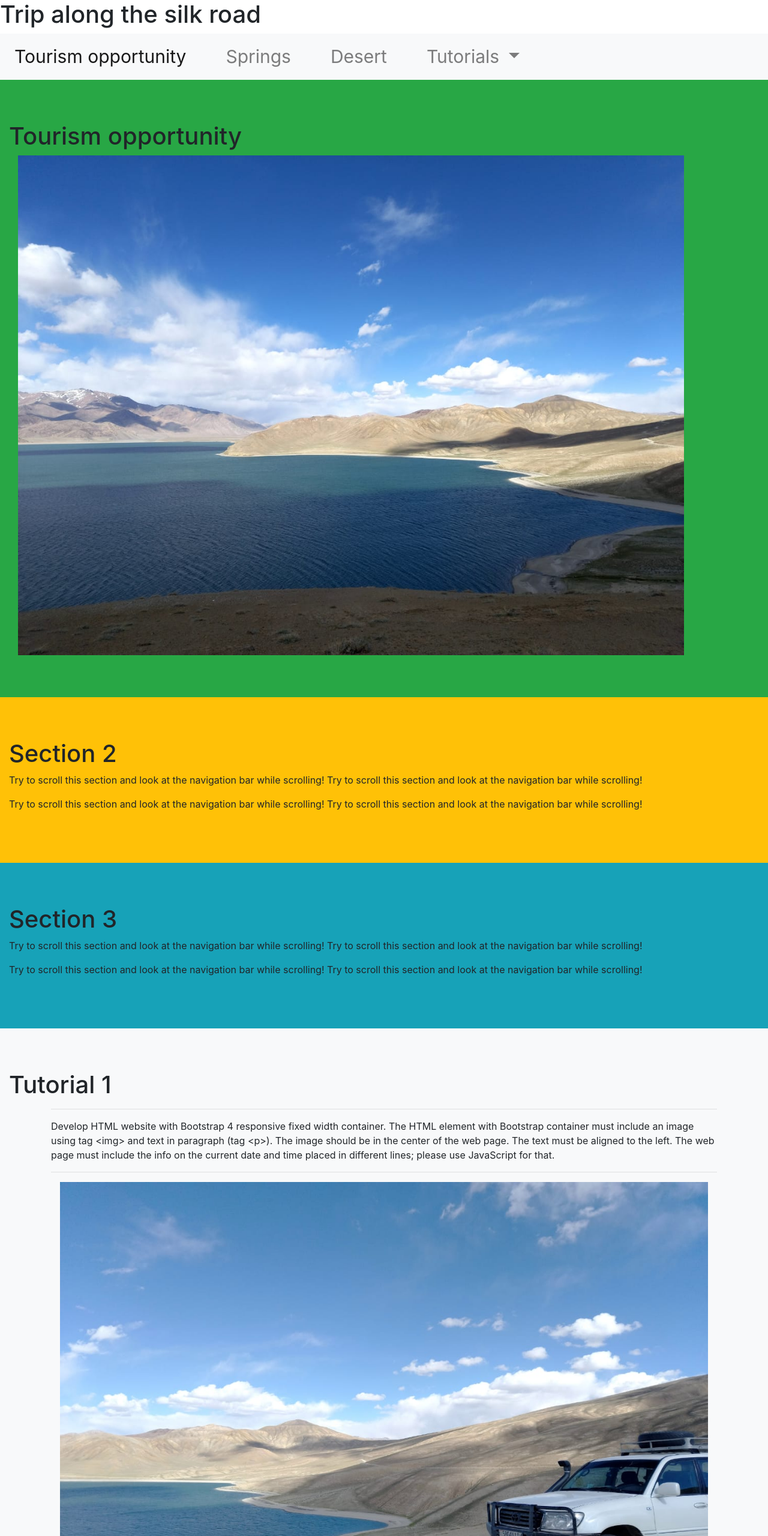
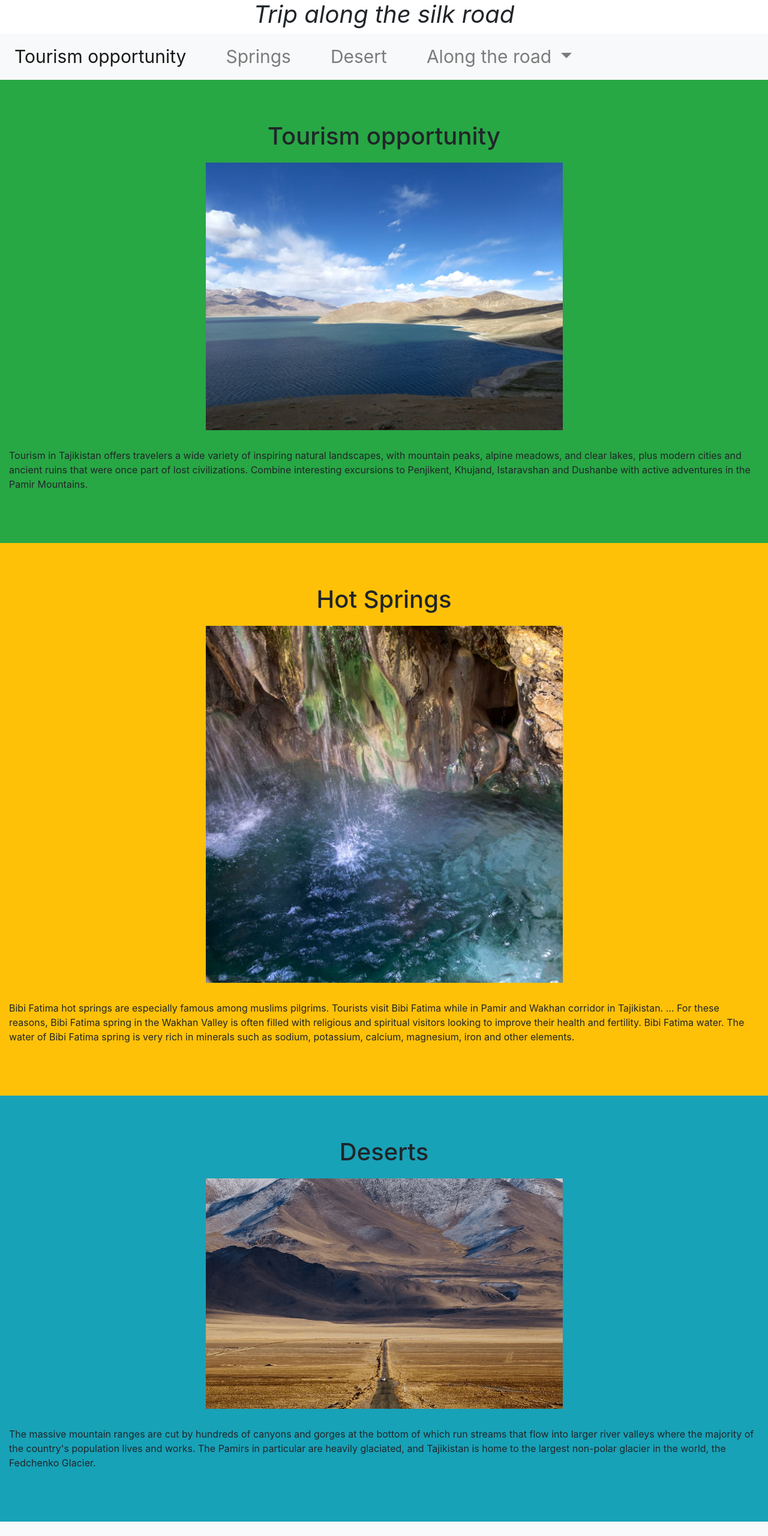
Before and after one commit to Mirzonabot/mirzonabot.github.io, a plain HTML site: page bootstrap/index.html in a window 1280 px wide. Shown: the top 2560 px of the page at 60% size. Drawn offline with nearby package versions, Linux system fonts and the light colour scheme.

Commit message:
bootstrap final added

```diff
--- a/bootstrap/index.html
+++ b/bootstrap/index.html
@@ -4,7 +4,7 @@
     <meta charset="UTF-8">
     <meta http-equiv="X-UA-Compatible" content="IE=edge">
     <meta name="viewport" content="width=device-width, initial-scale=1.0">
-    <title>Tutorial</title>
+    <title>Along the silk road</title>
     <link rel="stylesheet" href="https://cdn.jsdelivr.net/npm/bootstrap@4.1.3/dist/css/bootstrap.min.css" integrity="sha384-MCw98/SFnGE8fJT3GXwEOngsV7Zt27NXFoaoApmYm81iuXoPkFOJwJ8ERdknLPMO" crossorigin="anonymous">
     <script src="https://code.jquery.com/jquery-3.3.1.slim.min.js" integrity="sha384-q8i/X+965DzO0rT7abK41JStQIAqVgRVzpbzo5smXKp4YfRvH+8abtTE1Pi6jizo" crossorigin="anonymous"></script>
 <script src="https://cdn.jsdelivr.net/npm/popper.js@1.14.3/dist/umd/popper.min.js" integrity="sha384-ZMP7rVo3mIykV+2+9J3UJ46jBk0WLaUAdn689aCwoqbBJiSnjAK/l8WvCWPIPm49" crossorigin="anonymous"></script>
@@ -14,15 +14,30 @@
         margin-right: 50px;
         font-size: 30px;
     }
+    .title {
+      text-align: center;
+      font-weight: 400;
+      font-style: oblique;
+    }
+    .sectionheader {
+      text-align: center;
+      margin-bottom: 20px;
+    }
+    .center {
+  display: block;
+  margin-left: auto;
+  margin-right: auto;
+  width: 50%;
+}
+  .secpar{
+    margin-top: 30px;
+  }
 </style>
 </head>
 <body>
 
-    <h1 class="">Trip along the silk road</h1>
+    <h1 class="title">Trip along the silk road</h1>
     <nav class="navbar navbar-expand-lg navbar-light bg-light">
-
-
-
         <div class="collapse navbar-collapse" id="navbarSupportedContent">
           <ul class="navbar-nav mr-auto">
             <li class="nav-item active">
@@ -36,39 +51,40 @@
             </li>
             <li class="nav-item dropdown">
               <a class="nav-link dropdown-toggle" href="#" id="navbarDropdown" role="button" data-toggle="dropdown" aria-haspopup="true" aria-expanded="false">
-                Tutorials
+                Along the road
               </a>
               <div class="dropdown-menu" aria-labelledby="navbarDropdown">
-                <a class="dropdown-item" href="#tutorial1">Tutorial 1</a>
-                <a class="dropdown-item" href="#tutorial2">Tutorial 2</a>
-                <a class="dropdown-item" href="#tutorial3">Tutorial 3</a>
-                <a class="dropdown-item" href="#tutorial4">Tutorial 4</a>
+                <a class="dropdown-item" href="#tutorial1">Murghob</a>
+                <a class="dropdown-item" href="#tutorial2">Pomir</a>
+                <a class="dropdown-item" href="#tutorial3">Wakhon</a>
+                <a class="dropdown-item" href="#tutorial4">Darvoz</a>
               </div>
             </li>
           </ul>
         </div>
       </nav>
       <div id="section1" class="container-fluid bg-success" style="padding-top:70px;padding-bottom:70px">
-        <h1>Tourism opportunity</h1>
-        <img src="images/WhatsApp Image 2022-03-10 at 14.24.24.jpeg" alt="" srcset="" class="container" style="text-align: center;">
+        <h1 class="sectionheader">Tourism opportunity</h1>
+        <img  src="images/WhatsApp Image 2022-03-10 at 14.24.24.jpeg" alt="" srcset="" class="container center">
+        <p class="secpar">Tourism in Tajikistan offers travelers a wide variety of inspiring natural landscapes, with mountain peaks, alpine meadows, and clear lakes, plus modern cities and ancient ruins that were once part of lost civilizations. Combine interesting excursions to Penjikent, Khujand, Istaravshan and Dushanbe with active adventures in the Pamir Mountains.</p>
+
       </div>
       <div id="section2" class="container-fluid bg-warning" style="padding-top:70px;padding-bottom:70px">
-        <h1>Section 2</h1>
-        <p>Try to scroll this section and look at the navigation bar while scrolling! Try to scroll this section and look at the navigation bar while scrolling!</p>
-        <p>Try to scroll this section and look at the navigation bar while scrolling! Try to scroll this section and look at the navigation bar while scrolling!</p>
+        <h1 class="sectionheader">Hot Springs</h1>
+        <img  src="images/Hot_spring.jpg" alt="" srcset="" class="container center">
+        <p class="secpar">Bibi Fatima hot springs are especially famous among muslims pilgrims. Tourists visit Bibi Fatima while in Pamir and Wakhan corridor in Tajikistan. ... For these reasons, Bibi Fatima spring in the Wakhan Valley is often filled with religious and spiritual visitors looking to improve their health and fertility. Bibi Fatima water. The water of Bibi Fatima spring is very rich in minerals such as sodium, potassium, calcium, magnesium, iron and other elements.</p>
       </div>
       <div id="section3" class="container-fluid bg-info" style="padding-top:70px;padding-bottom:70px" >
-        <h1>Section 3</h1>
-        <p>Try to scroll this section and look at the navigation bar while scrolling! Try to scroll this section and look at the navigation bar while scrolling!</p>
-        <p>Try to scroll this section and look at the navigation bar while scrolling! Try to scroll this section and look at the navigation bar while scrolling!</p>
+        <h1 class="sectionheader">Deserts</h1>
+        <img  src="images/desert.png" alt="" srcset="" class="container center">
+        <p class="secpar">The massive mountain ranges are cut by hundreds of canyons and gorges at the bottom of which run streams that flow into larger river valleys where the majority of the country's population lives and works. The Pamirs in particular are heavily glaciated, and Tajikistan is home to the largest non-polar glacier in the world, the Fedchenko Glacier.</p>
       </div>
       <div id="tutorial1" class="container-fluid bg-light" style="padding-top:70px;padding-bottom:70px">
-        <h1>Tutorial 1</h1>
+        <h1>Murghob</h1>
         <div class="container">
           <p>
             <hr>
-            Develop HTML website with Bootstrap 4 responsive fixed width container.
-            The HTML element with Bootstrap container must include an image using tag &lt;img&gt; and text in paragraph (tag &lt;p&gt;). The image should be in the center of the web page. The text must be aligned to the left. The web page must include the info on the current date and time placed in different lines; please use JavaScript for that.
+            Murghob, formerly Pamirski Post is the capital of Murghob District in the Pamir Mountains of Gorno-Badakhshan Autonomous Region, Tajikistan. With a population of 4,000, Murghab is about the only significant town in the eastern half of Gorno-Badakhshan. It is the highest town in Tajikistan (and of the former Soviet Union) at 3,650 m above sea level. It is where the Pamir Highway crosses the river Murghab.
             <hr>
             <img src = "images/img1.jpeg" class="container" style="text-align: center;">
           </p>
@@ -77,12 +93,11 @@
 
       </div>
       <div id="tutorial2" class="container-fluid bg-light" style="padding-top:70px;padding-bottom:70px">
-        <h1>Tutorial 2</h1>
+        <h1>Pomir</h1>
         <div class="container">
             <p>
               <hr>
-              Develop HTML website with Bootstrap 4 responsive fixed width container.
-              The HTML element with Bootstrap container must include an image using tag &lt;img&gt; and text in paragraph (tag &lt;p&gt;). The image should be in the center of the web page. The text must be aligned to the left. The web page must include the info on the current date and time placed in different lines; please use JavaScript for that.
+              The Pamir Mountains are a mountain range between Central Asia, South Asia and East Asia. It is located at a junction with other notable mountains, namely the Tian Shan, Karakoram, Kunlun, Hindu Kush and the Himalaya mountain ranges. They are among the world's highest mountains.
               <hr>
               <img src = "images/img2.jpeg" class="container" style="text-align: center;">
             </p>
@@ -90,25 +105,25 @@
           </div>
          </div>
       <div id="tutorial3" class="container-fluid bg-light" style="padding-top:70px;padding-bottom:70px">
-        <h1>Tutorial 3</h1>
+        <h1>Wakhon</h1>
         <div class="container">
             <p>
               <hr>
-              Develop HTML website with Bootstrap 4 responsive fixed width container.
-              The HTML element with Bootstrap container must include an image using tag &lt;img&gt; and text in paragraph (tag &lt;p&gt;). The image should be in the center of the web page. The text must be aligned to the left. The web page must include the info on the current date and time placed in different lines; please use JavaScript for that.
-              <hr>
+              The Wakhan is connected to Tashkurgan Tajik County, China, by a long, narrow strip called the Wakhan Corridor, which separates the Gorno-Badakhshan region of Tajikistan from Khyber Pakhtunkhwa in Pakistan and Gilgit-Baltistan.
+
+The Wakhan River flows through the corridor from the east to Qila-e Panja where it joins the Pamir River to become the Panj River which then forms the border.
+<hr>
               <img src = "images/img3.jpeg" class="container" style="text-align: center;">
             </p>
             <hr>
           </div>
          </div>
       <div id="tutorial4" class="container-fluid bg-light" style="padding-top:70px;padding-bottom:70px">
-        <h1>Tutorial 4</h1>
+        <h1>Darwoz</h1>
         <div class="container">
             <p>
               <hr>
-              Develop HTML website with Bootstrap 4 responsive fixed width container.
-              The HTML element with Bootstrap container must include an image using tag &lt;img&gt; and text in paragraph (tag &lt;p&gt;). The image should be in the center of the web page. The text must be aligned to the left. The web page must include the info on the current date and time placed in different lines; please use JavaScript for that.
+              Darwoz was an independent principality until the 19th century, ruled by an emir and its capital was at Kalai-Khumb.[1] The kingdom controlled territory on the left and right banks of the Oxus River. In 1878 Darvaz was invaded by neighboring Bukhara and absorbed into the Bukharan Emirate. In 1895 the left bank of Darvaz was transferred to Afghanistan as part of a border agreement. In the 1920s the portion of Darvaz located in the Tajik Soviet Socialist Republic in the Soviet Union was assigned to the Gharm Oblast. When the Gharm Oblast was dissolved in 1955, Darvaz became part of the Gorno-Badakhshan Autonomous Oblast.
               <hr>
               <img src = "images/img6.jpeg" class="container" style="text-align: center;">
             </p>
```
Also changed, not shown: bootstrap/images/Hot_spring.jpg (added), bootstrap/images/desert.png (added).
